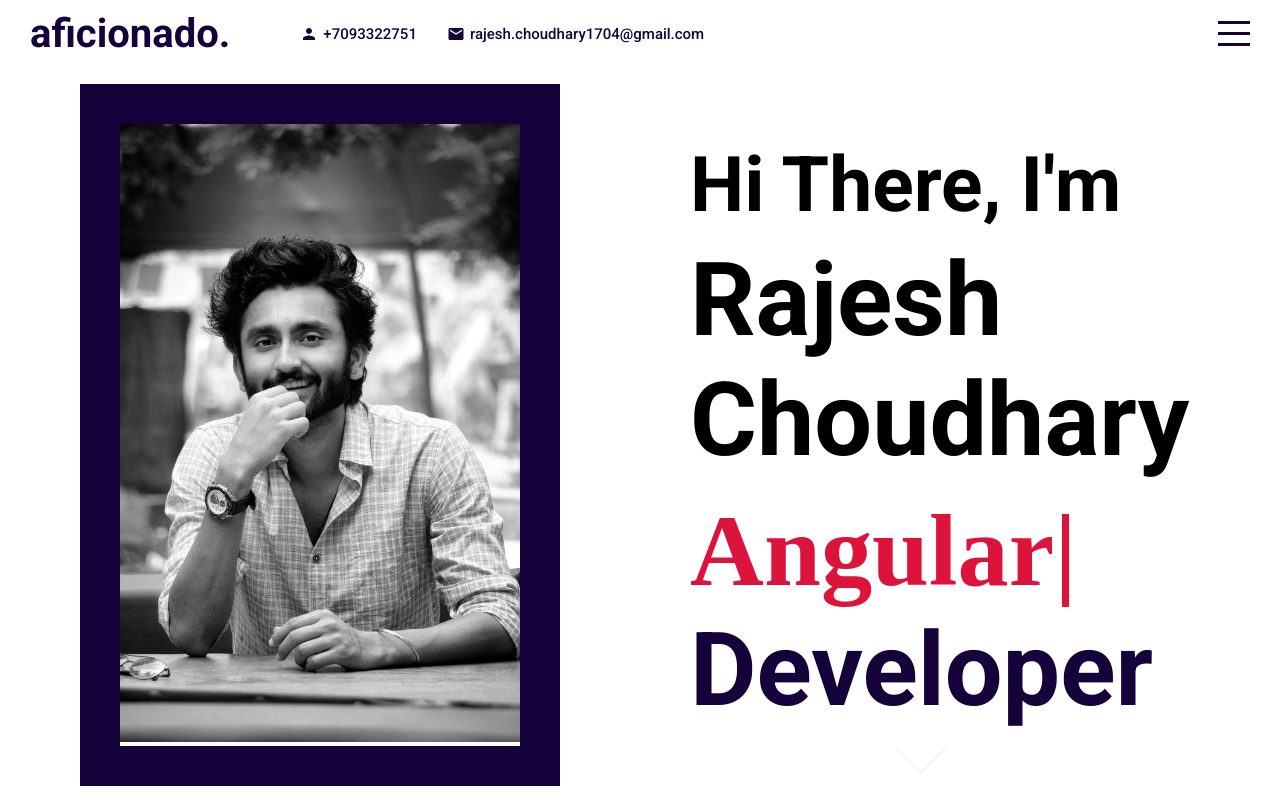
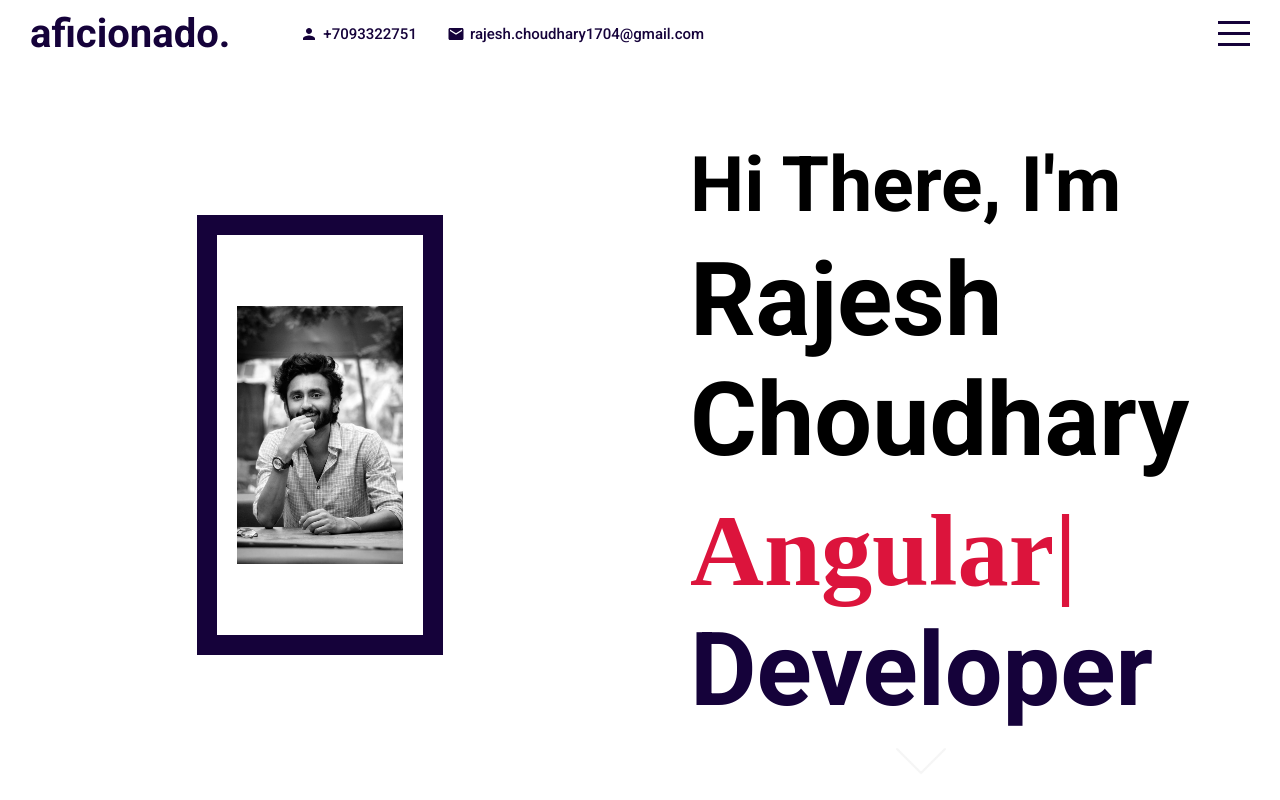
Before and after one commit to RajeshCh17/rajeshch-portfolio, a React (Create React App) app: page / in a window 1280 px wide. Built offline with nearby package versions, Linux system fonts and the light colour scheme; a web font is replaced by a local one.

Commit message:
fixed image container styles

```diff
--- a/src/components/intro/Intro.styles.scss
+++ b/src/components/intro/Intro.styles.scss
@@ -30,22 +30,15 @@
           }
 
         .outerborder{
-            border: 40px solid #15023a;
-            margin: 40px;
             transition: all 1s ease;
 
             @include mobile {
-                margin: 20px;
-                border: 20px solid #15023a;
             }
 
             @include tablet {
-                margin: 20px;
-                border: 20px solid #15023a;
             }
 
             @include largeScreen {
-                border: 0 solid transparent;
             }
 
             &.active{
@@ -57,34 +50,25 @@
                 align-items: center;
                 justify-content: center;
 
-                @include mobile{
-                    margin: 10px;
-                  }
-
-                  @include tablet{
-                    margin: 20px;
-                  }
-
-                @include largeScreen {
-                    margin: 40px;
-                    border: 40px solid #15023a;
-                }
-
                 .imageContainer{
                     width: 100%;
+                    display: flex;
+                    align-items: center;
+                    justify-content: center;
 
                       @include tablet{
                         width: 74%;
                       }
                     img{
-                        height: 90%;
-                        width: 100%;
+                        height: 360px;
+                        padding: 20px;
+                        margin: 10px;
+                        border: 20px solid $mainColor;
+                        width: 50%;
                         object-fit: scale-down;
                         object-position: center;
                         @include mobile{
-                            height: 300px;
                             object-fit: cover;
-                            object-position: center;
                           }
                     }
                 }
@@ -115,7 +99,7 @@
             @include mobile{
                 position: absolute;
                 bottom: 1px;
-                left: 75%;
+                left: 85vw;
             }
             img {
                 width: 50px;
```
